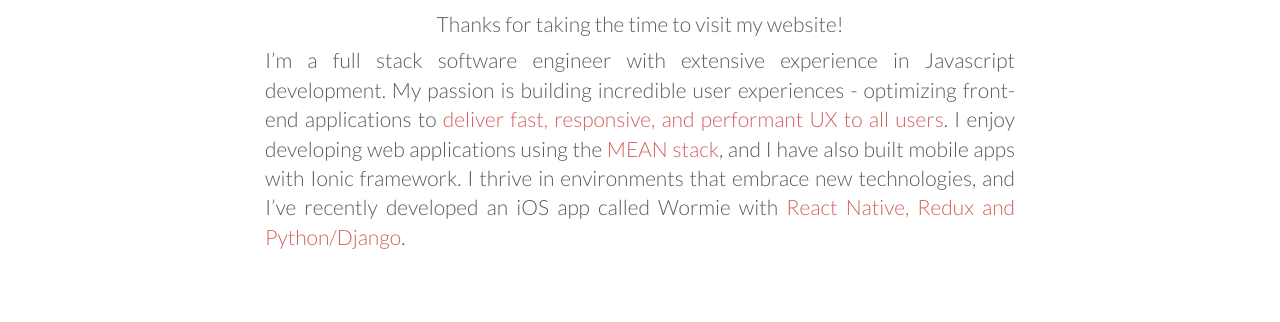
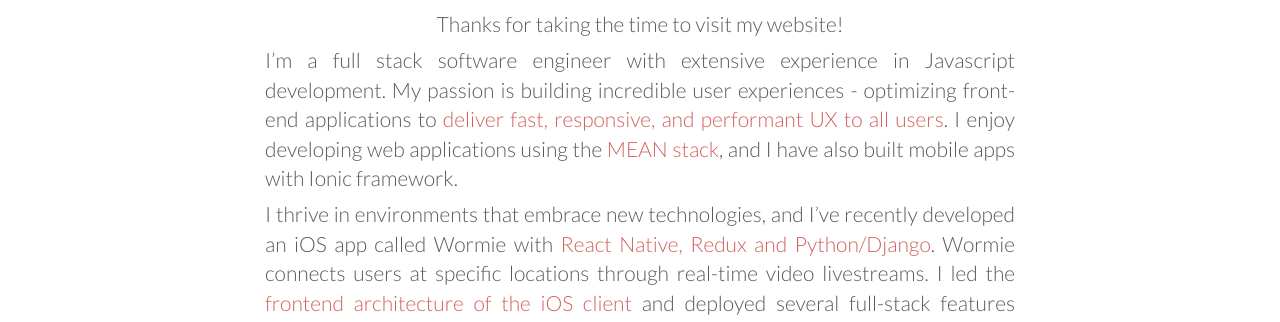
Before and after one commit to SunyoungKim508/resume, a website: page assets/index.html in a window 1280 px wide. Shown: the part 468-790 px from the top of the page. Drawn offline with nearby package versions, Linux system fonts and the light colour scheme.

Commit message:
Add color on paragraphs

```diff
--- a/assets/index.html
+++ b/assets/index.html
@@ -64,7 +64,8 @@
           <img class="img-circle center-block" src="./sun.png" alt="Generic placeholder image" width="140" height="140">
           <h3 class="featurette-heading text-center">Hello! I am <span class="main-color">Sunyoung Kim!</span></h3>
           <p class="lead text-center">Thanks for taking the time to visit my website!</p>
-          <p class="lead text-center text-justify">I’m a full stack software engineer with extensive experience in Javascript development. My passion is building incredible user experiences - optimizing front-end applications to <span class="main-color">deliver fast, responsive, and performant UX to all users</span>. I enjoy developing web applications using the <span class="main-color">MEAN stack</span>, and I have also built mobile apps with Ionic framework. I thrive in environments that embrace new technologies, and I’ve recently developed an iOS app called Wormie with <span class="main-color">React Native, Redux and Python/Django</span>.</p>
+          <p class="lead text-center text-justify">I’m a full stack software engineer with extensive experience in Javascript development. My passion is building incredible user experiences - optimizing front-end applications to <span class="main-color">deliver fast, responsive, and performant UX to all users</span>. I enjoy developing web applications using the <span class="main-color">MEAN stack</span>, and I have also built mobile apps with Ionic framework.</p>
+          <p class="lead text-center text-justify">I thrive in environments that embrace new technologies, and I’ve recently developed an iOS app called Wormie with <span class="main-color">React Native, Redux and Python/Django</span>. Wormie connects users at specific locations through real-time video livestreams. I led the <span class="main-color">frontend architecture of the iOS client</span> and deployed several full-stack features across the RESTful API service. I built <span class="main-color">search functionality with Yelp API</span> to display venues and reviews for making specific video requests, and utilized Mapbox API with custom React components to <span class="main-color">enable location-based video and livestream requests.</span></p>
         </div>
         <div class="col-md-2"></div>
       </div>
@@ -80,7 +81,7 @@
           <p class="lead text-center text-justify">iOS app to request videos and live broadcasts at specific locations around the world</p>
           <p class="lead text-justify">Wormie connects users at specific locations through real-time video livestreams. I led the frontend architecture of the iOS client and deployed several full-stack features across the RESTful API service.</p>
           <ul class="description">
-            <li class="lead">Leveraged React Native, ES6, and Redux  to provide seamless native mobile UX in video communication app</li>
+            <li class="lead">Leveraged React Native, ES6, and Redux to provide seamless native mobile UX in video communication app</li>
             <li class="lead">Utilized Mapbox API with custom React components to enable location-based video and livestream requests</li>
             <li class="lead">Built search functionality  with Yelp API to display venues and reviews for making specific video requests</li>
             <li class="lead">Architected RESTful API backend with Django to enable dynamic video sorting functionality</li>
```
